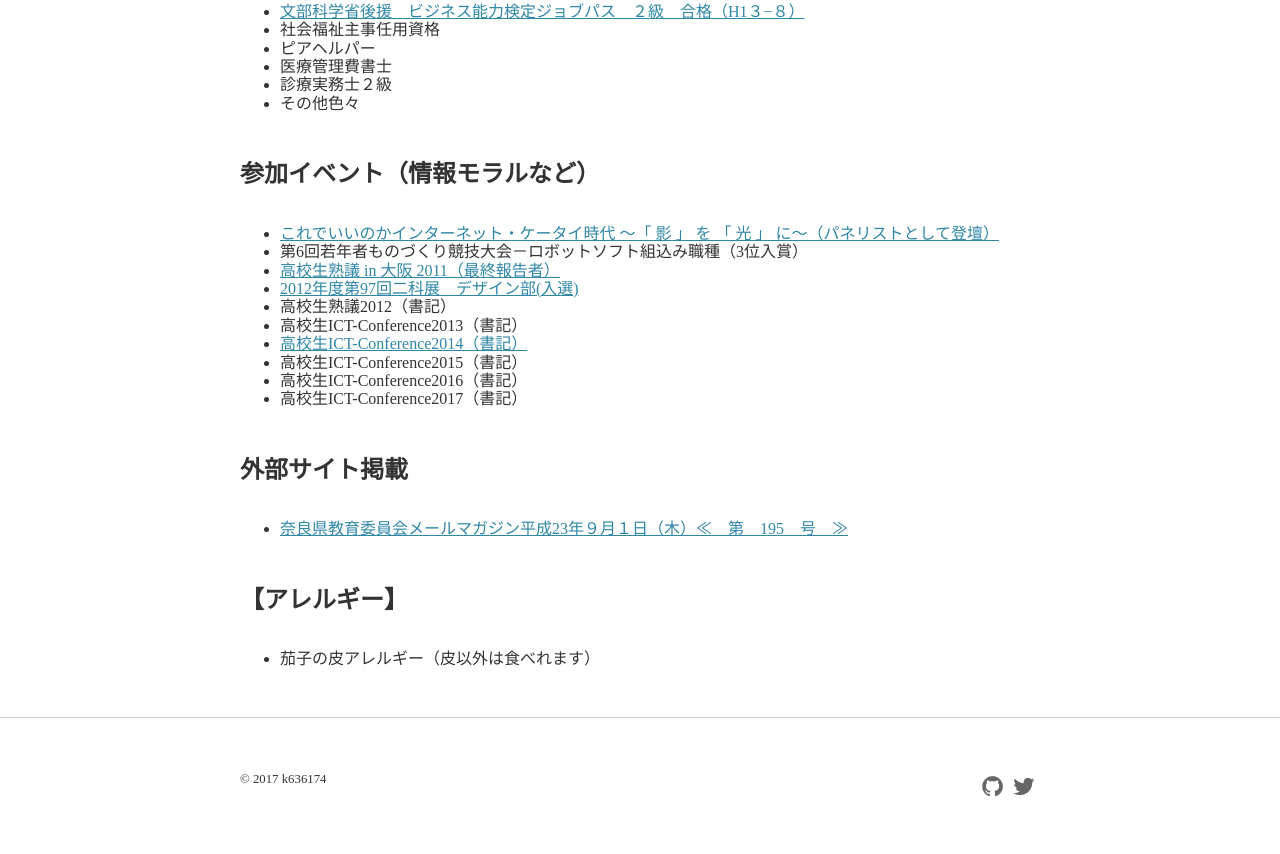
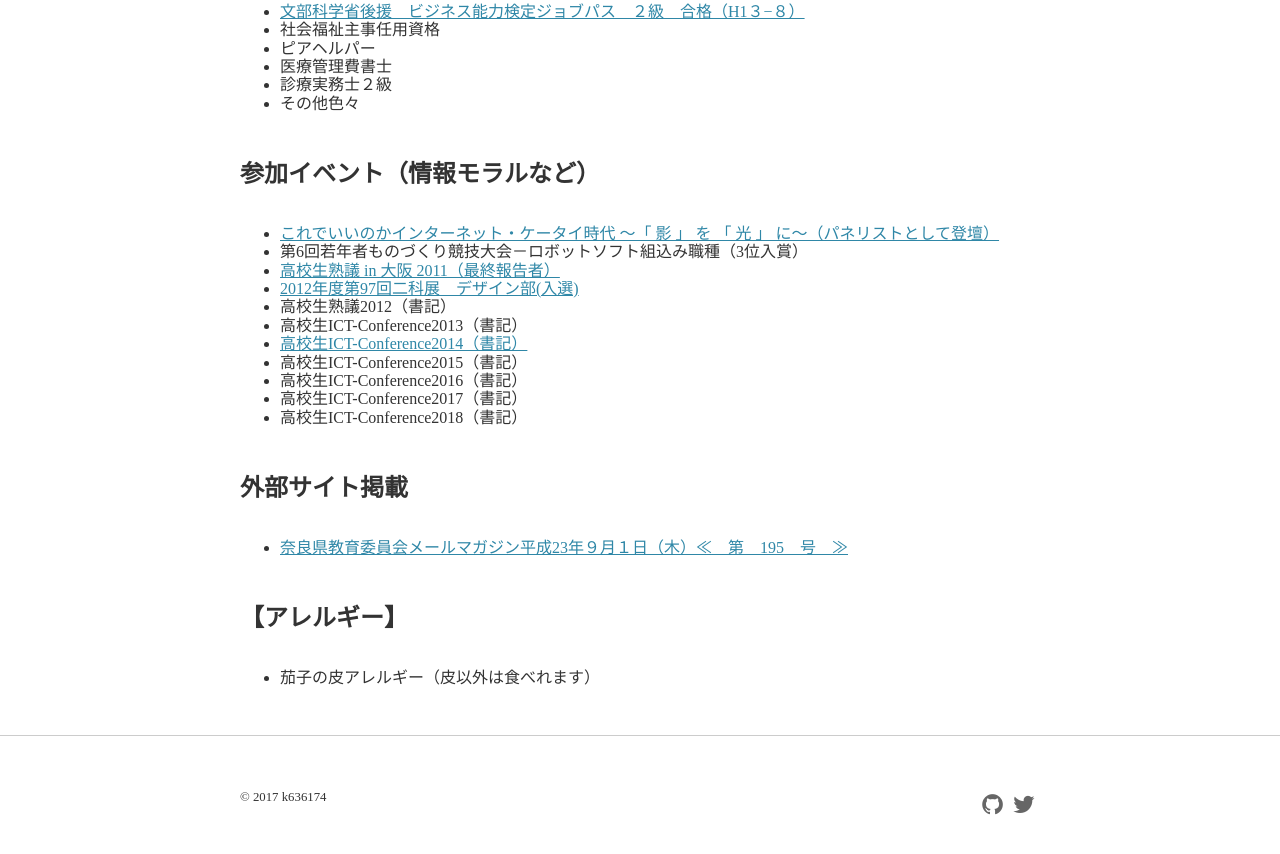
Before and after one commit to k636174/k636174.github.io, a Jekyll site: the page built from profile/index.md, in a window 1280 px wide and 900 px high, scrolled down 1758 px. Shown: the top 854 px of the window. Built offline with Jekyll 4.4.1, drawn with Linux system fonts in a browser that asks for light colours; nearby versions of some CDN libraries.

Commit message:
add hicof2018(profile.md)

```diff
--- a/profile/index.md
+++ b/profile/index.md
@@ -77,6 +77,7 @@ permalink: /profile/
 * 高校生ICT-Conference2015（書記）
 * 高校生ICT-Conference2016（書記）
 * 高校生ICT-Conference2017（書記）
+* 高校生ICT-Conference2018（書記）
 
 ## 外部サイト掲載
 * [奈良県教育委員会メールマガジン平成23年９月１日（木）≪　第　195　号　≫](http://www.pref.nara.jp/kyoikuk/mailmaga/html/230901/1950346.html#yume)
```
